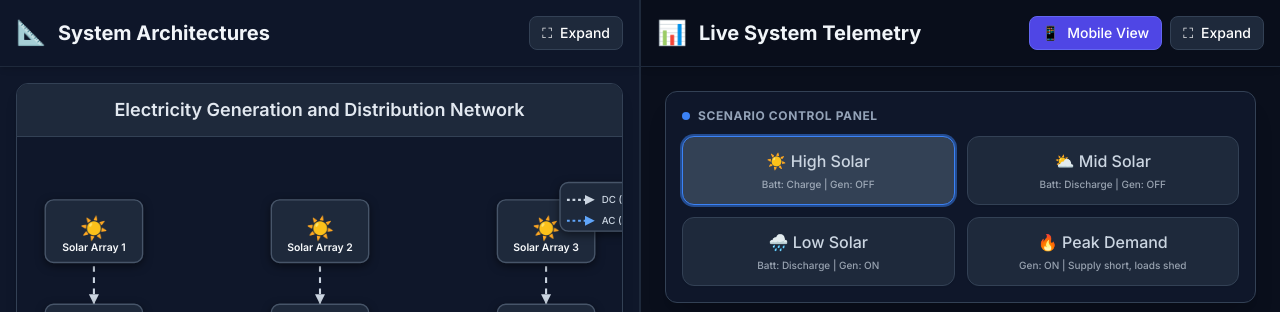
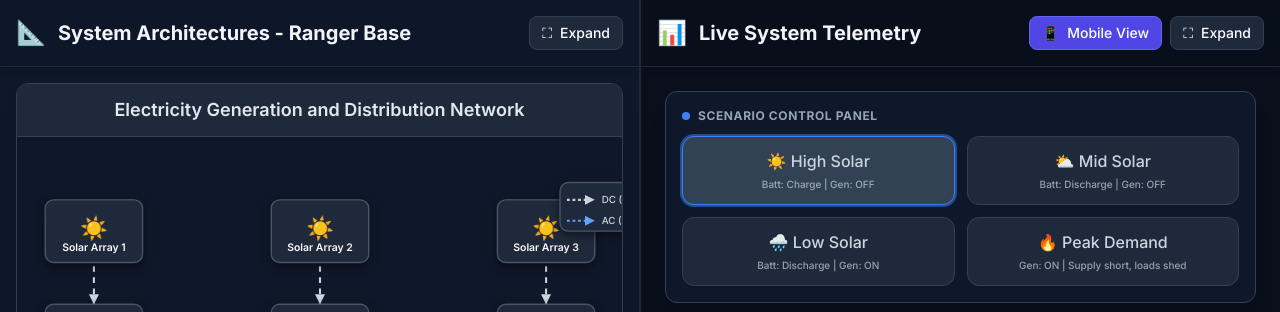
Before and after one commit to KushanRashmika/hybrid-microgrid-dashboard, a plain HTML site: page index.html in a window 1280 px wide. Shown: the top 312 px of the page. Drawn offline with nearby package versions, Linux system fonts and the light colour scheme.

Commit message:
Update index.html

```diff
--- a/index.html
+++ b/index.html
@@ -79,7 +79,7 @@
             <div class="sticky top-0 bg-slate-900/95 backdrop-blur-sm p-4 border-b border-slate-800 flex justify-between items-center z-20 shadow-md">
                 <div class="flex items-center gap-3">
                     <span class="text-2xl">📐</span>
-                    <h2 class="text-xl font-bold text-slate-100 hidden xl:block">System Architectures</h2>
+                    <h2 class="text-xl font-bold text-slate-100 hidden xl:block">System Architectures - Ranger Base</h2>
                     <h2 class="text-xl font-bold text-slate-100 xl:hidden">Architecture</h2>
                 </div>
                 <button onclick="toggleLeftFullScreen()" id="fs-left-toggle-btn" class="bg-slate-800 hover:bg-slate-700 text-white px-3 py-1.5 rounded-lg text-sm font-medium transition flex items-center gap-2 border border-slate-700">
```
